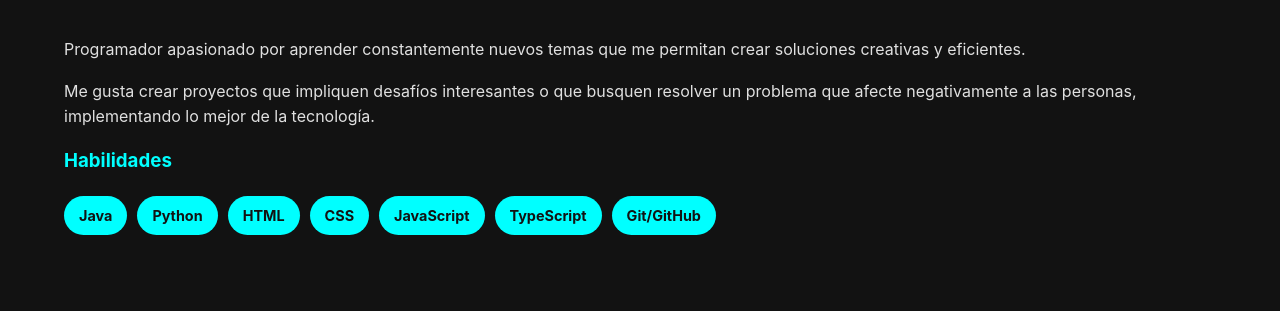
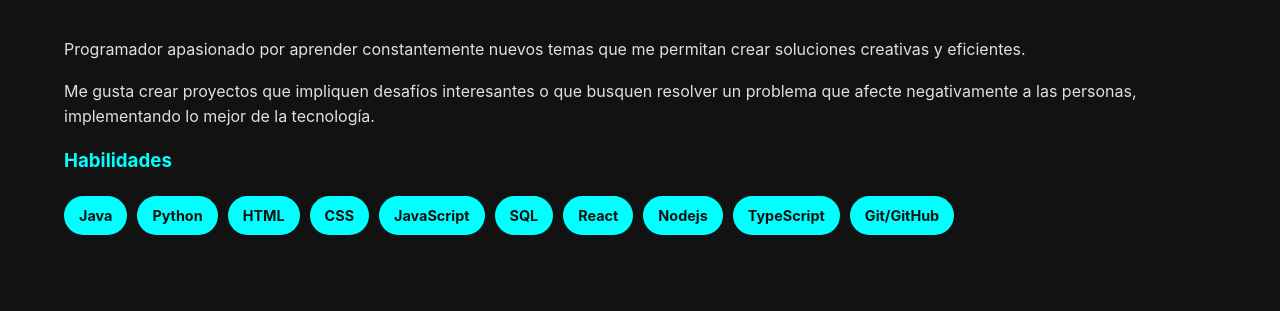
Before and after one commit to FabriMig/portafolio-proyecto, a plain HTML site: page index.html in a window 1280 px wide. Shown: the part 489-800 px from the top of the page. Drawn offline with Linux system fonts and the light colour scheme.

Commit message:
Se agregaron nuevas habilidades

```diff
--- a/index.html
+++ b/index.html
@@ -32,6 +32,9 @@
             <span class="skill-chip">HTML</span>
             <span class="skill-chip">CSS</span>
             <span class="skill-chip">JavaScript</span>
+            <span class="skill-chip">SQL</span>
+            <span class="skill-chip">React</span>
+            <span class="skill-chip">Nodejs</span>
             <span class="skill-chip">TypeScript</span>
             <span class="skill-chip">Git/GitHub</span>
         </div>
@@ -48,7 +51,7 @@
         <h2 class="section-title">Contacto</h2>
         <div class="contact-info">
             <p>Correo electrónico:</p>
-            <a href="mailto:nachoparau@gmail.com" class="contact-link">fabricioarva@gmail.com</a> <p>Red Profesional:</p>
+            <a href="mailto:fabricioarva@gmail.com" class="contact-link">fabricioarva@gmail.com</a> <p>Red Profesional:</p>
             <a href="https://github.com/FabriMig" target="_blank" class="contact-link">GitHub</a> </div>
     </footer>
 
```
